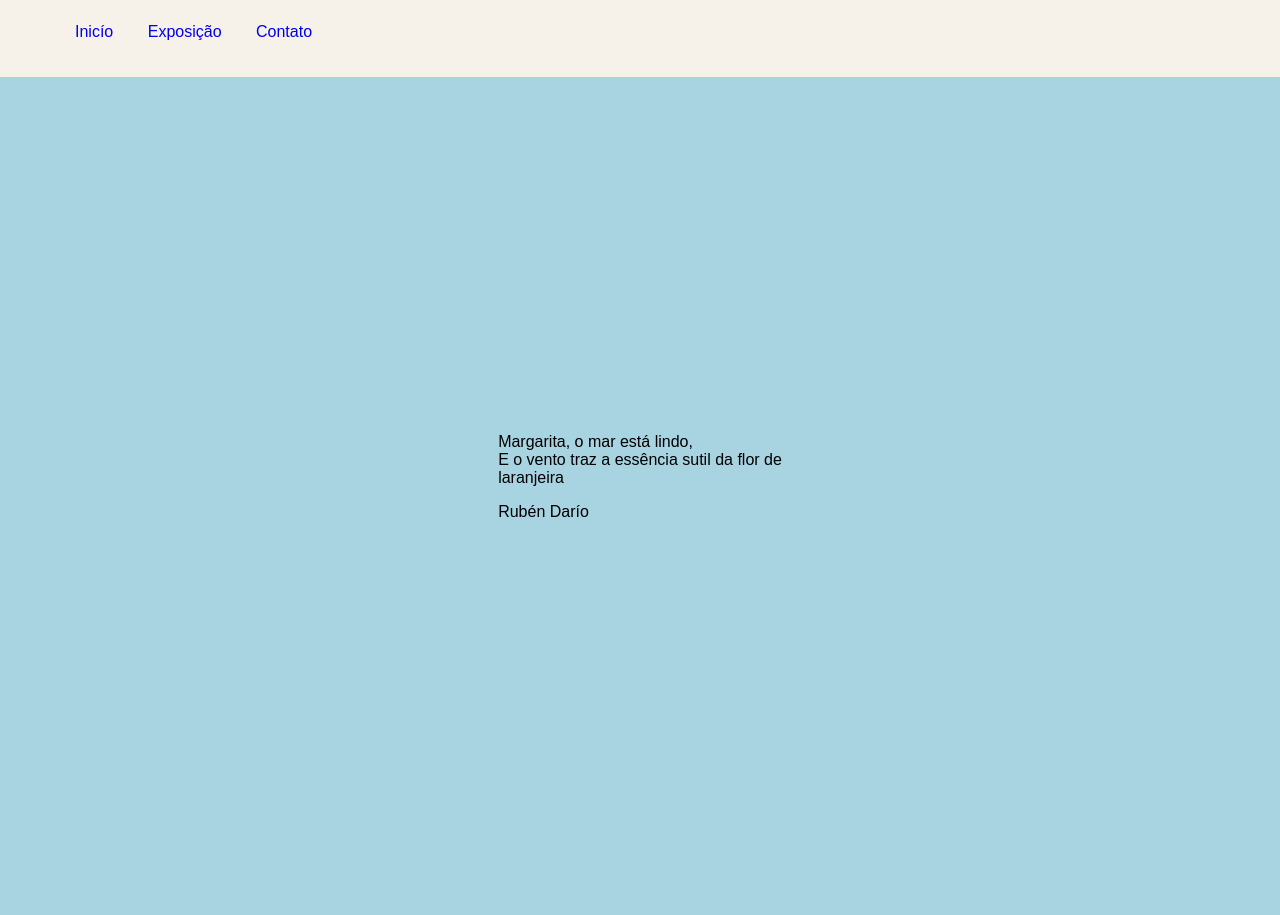
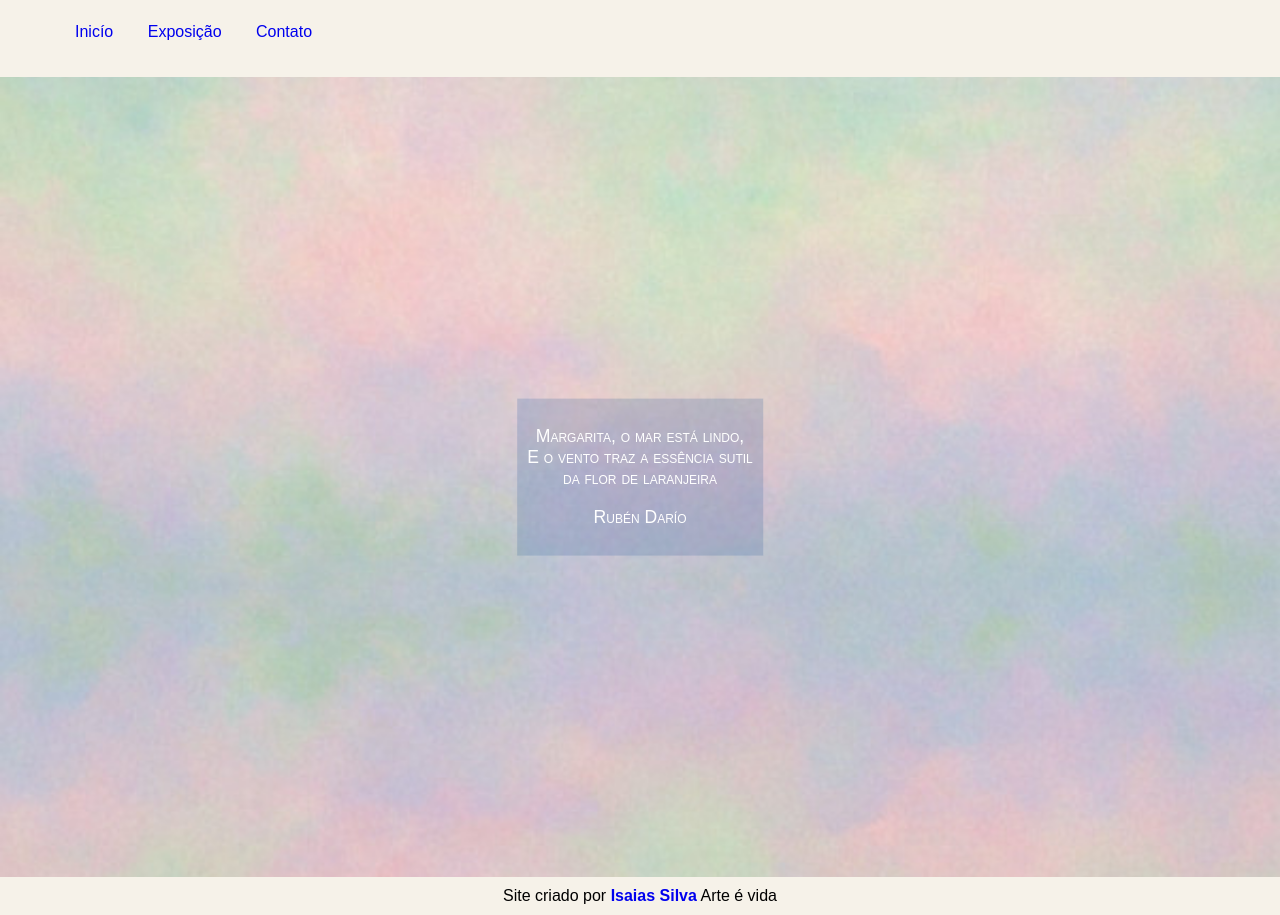
Before and after one commit to Zis2x/projeto-homepage-monet-e-van-gogh, a plain HTML site: page index.html in a window 1280 px wide. Shown: the part 93-1008 px from the top of the page. Before the commit the page ends 970 px from the top, so only its background shows below. Drawn offline with Linux system fonts and the light colour scheme; a web font is replaced by a local one.

Commit message:
atualização css fundo do monet e rodape

```diff
--- a/estilo/style.css
+++ b/estilo/style.css
@@ -2,11 +2,14 @@
 
  *{}
  /*Paleta de cores Monet*/
- /*#A8D3E1*/
- /*#C9B7DD*/
- /*#F2D3E2*/
- /*#DCECC9*/
- /*#F6F2E9*/
+ :root {
+   --cor1: #A8D3E1;
+   --cor2: #C9B7DD;
+   --cor3: #F2D3E2;
+   --cor4: #DCECC9;
+   --cor5: #F6F2E9;
+   --cor6: #255C99;
+ }
 
  /*Paleta de cores Van Gogh*/
  /*#0A3D7C*/
@@ -20,9 +23,9 @@
  /*#EAD4E8*/
  /*#F0E6D2*/
  /*#F1BD5F*/
- /*#255C99*/
+ /**/
 
-  @import url('https://fonts.googleapis.com/css2?family=Playfair+Display:ital,wght@0,400..900;1,400..900&display=swap');
+  @import url('https://fonts.googleapis.com/css2?family=Oldenburg&display=swap');
 
   html, body {
     margin: 0;
@@ -32,7 +35,9 @@
     width: 100vw;
  }
  body {
-    background-color: #A8D3E1;
+    background-image: url('../quadros/fundo-monet-1.5.jpg');
+    background-repeat: no-repeat;
+    background-size: cover;
  }
  header {
   background-color: #F6F2E9;
@@ -41,6 +46,7 @@
 
  header h1 {
   text-align: center;
+  font-variant: small-caps;
  }
  menu {
   display: inline-block;
@@ -59,6 +65,11 @@
  menu a {
   text-decoration: none;
  }
+ menu a:hover {
+   border: 1px solid var(--cor1);
+   padding: 5px;
+   transition: 0.1s;
+ }
 
  main {
     height: 100vh;
@@ -71,7 +82,37 @@
     top: 50%;
     left: 50%;
     transform: translate(-50%, -50%);
+
+ }
+
+ section.Monet  {
+   background-color: #255b9934;
+   padding: 10px;
+
+ }
+ section.Monet p {
+    color: white;
+    font-family: "Oldenburg", sans-serif;
+    font-weight: 400;
+    font-size: 1.1em;
+    font-variant: small-caps;
+    font-style: normal;
+    text-align: center;
  }
  section.Van-Gogh {
     display: none;
  }
+
+ footer {
+      background-color: #F6F2E9;
+      text-align: center;
+      padding: 10px;
+
+ }
+ footer p {
+   margin: 0px;
+   padding: 0px;
+ }
+ footer a {
+    text-decoration: none;
+ }
--- a/index.html
+++ b/index.html
@@ -21,7 +21,7 @@
     <main>
         <section class="Monet">
             <p>Margarita, o mar está lindo, <br>
-            E o vento traz a essência sutil da flor de <br> laranjeira</p>
+            E o vento traz a essência sutil <br>da flor de laranjeira</p>
            <p>Rubén Darío</p>
         </section>
         <div class="transição">
@@ -33,7 +33,7 @@
            <p>Autor Desconhecido</p>
     </main>
     <footer>
-
+        <p>Site criado por <a href="#"><strong>Isaias Silva</strong></a> Arte é vida</p>
     </footer>
 </body>
 </html>
```
